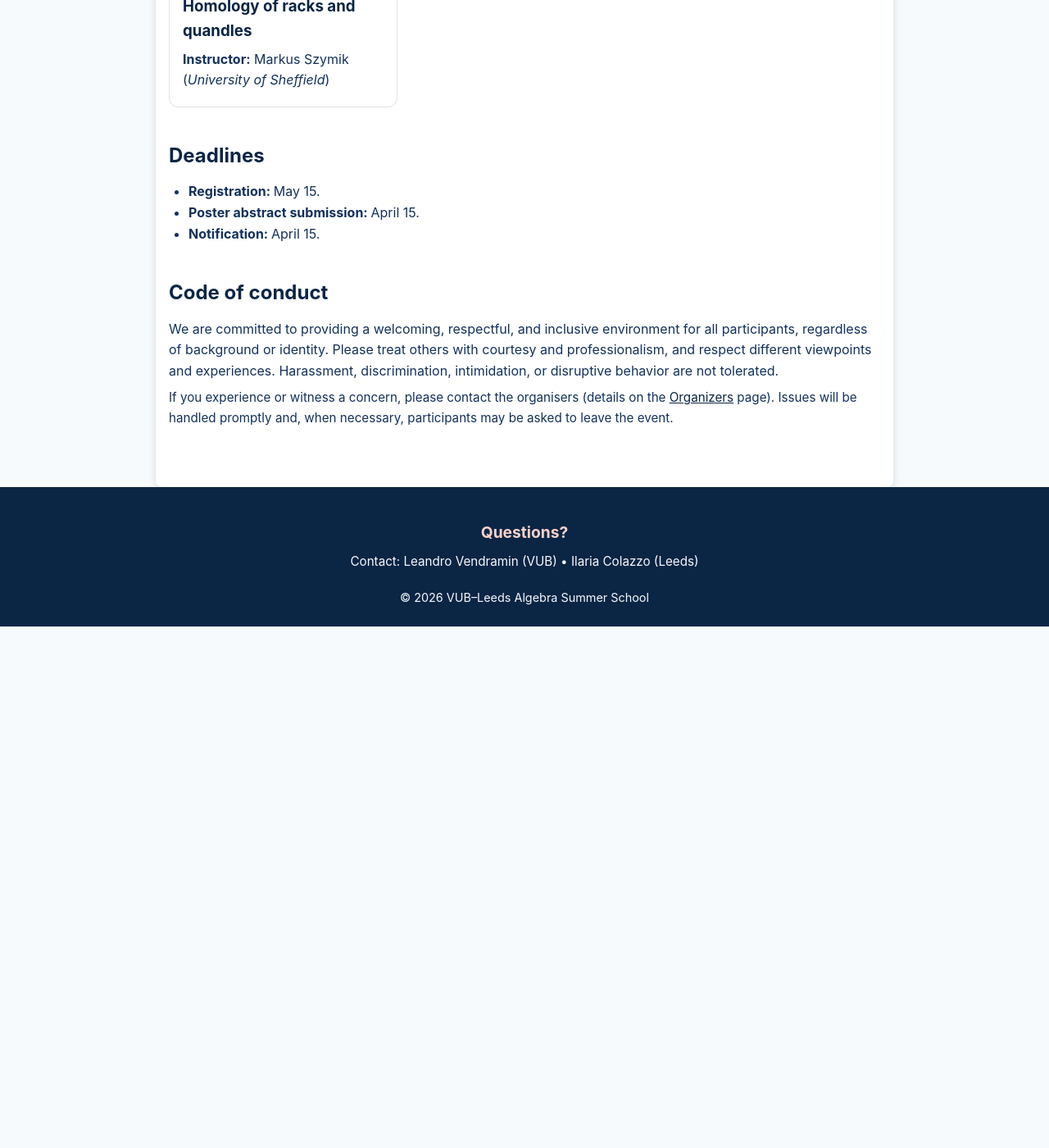
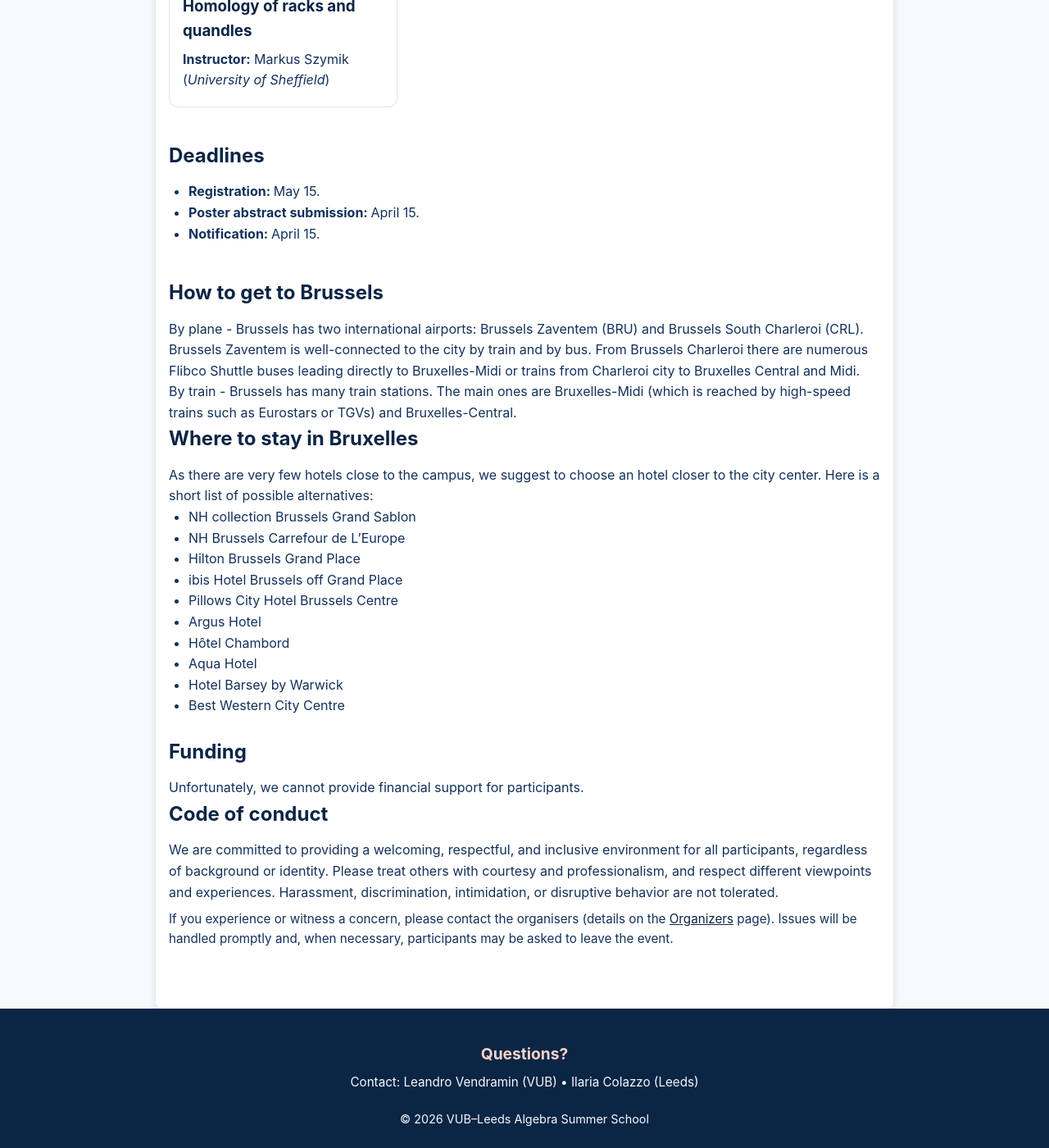
Before and after one commit to VubLeedsTopYB/VubLeedsTopYB.github.io, a Jekyll site: the page built from summer-school/index.md, in a window 1280 px wide and 1400 px high, scrolled down 1192 px. Shown: the whole window at 82% size. Built offline with Jekyll 4.4.1, drawn with Linux system fonts in a browser that asks for light colours; before the commit the page ends 1956 px from its top, so only the background shows below that.

Commit message:
Hotels and no finantial support

```diff
--- a/summer-school/index.md
+++ b/summer-school/index.md
@@ -65,6 +65,38 @@ quantum codes</h3>
   </ul>
 </section>
 
+## How to get to Brussels
+
+By plane - Brussels has two international airports: Brussels Zaventem (BRU) and
+Brussels South Charleroi (CRL).  Brussels Zaventem is well-connected to the
+city by train and by bus. From Brussels Charleroi there are numerous Flibco
+Shuttle buses leading directly to Bruxelles-Midi or trains from Charleroi city
+to Bruxelles Central and Midi.
+
+By train - Brussels has many train stations. The main ones are Bruxelles-Midi
+(which is reached by high-speed trains such as Eurostars or TGVs) and
+Bruxelles-Central.
+
+## Where to stay in Bruxelles
+
+As there are very few hotels close to the campus, we suggest to choose an hotel
+closer to the city center. Here is a short list of possible alternatives:
+
+* NH collection Brussels Grand Sablon
+* NH Brussels Carrefour de L’Europe
+* Hilton Brussels Grand Place
+* ibis Hotel Brussels off Grand Place
+* Pillows City Hotel Brussels Centre
+* Argus Hotel
+* Hôtel Chambord
+* Aqua Hotel
+* Hotel Barsey by Warwick
+* Best Western City Centre
+
+## Funding
+
+Unfortunately, we cannot provide financial support for participants.
+
 <section>
   <h2>Code of conduct</h2>
   <p>
```
